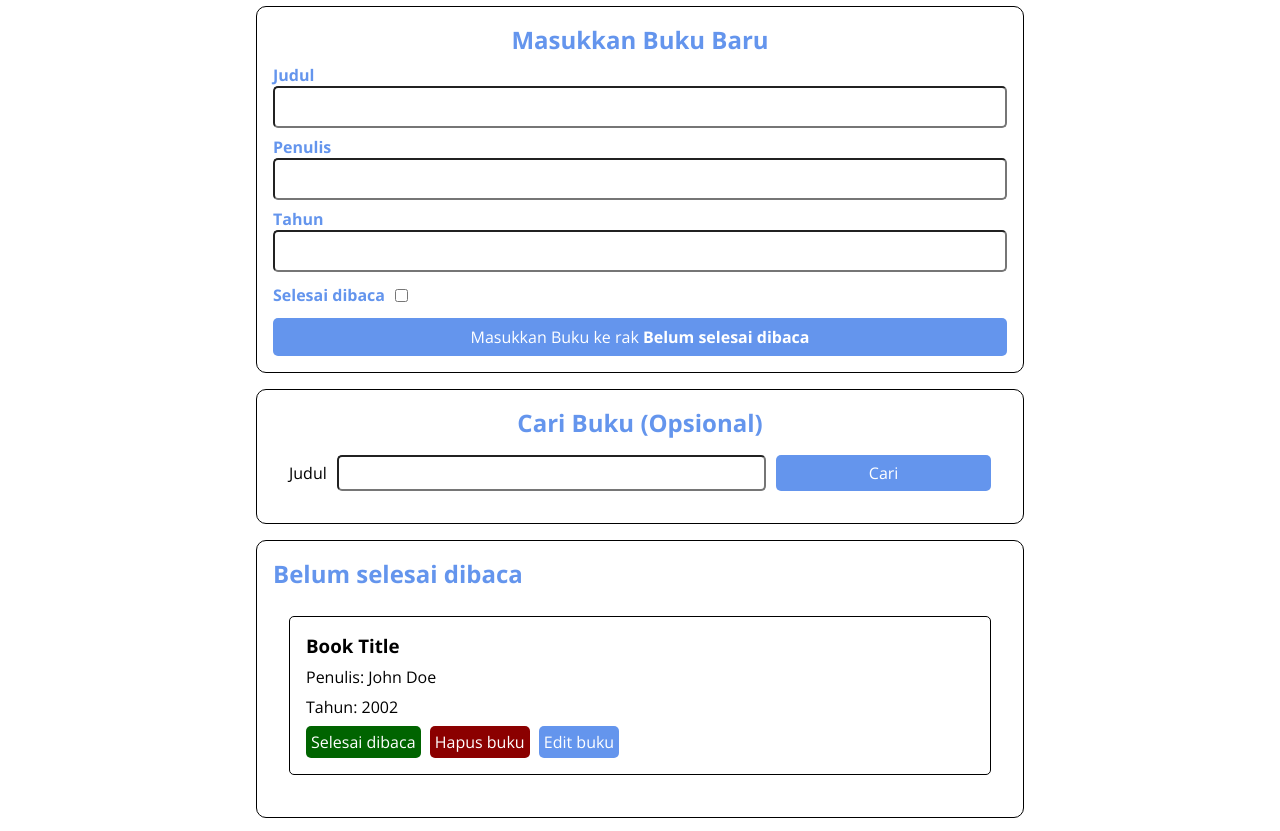
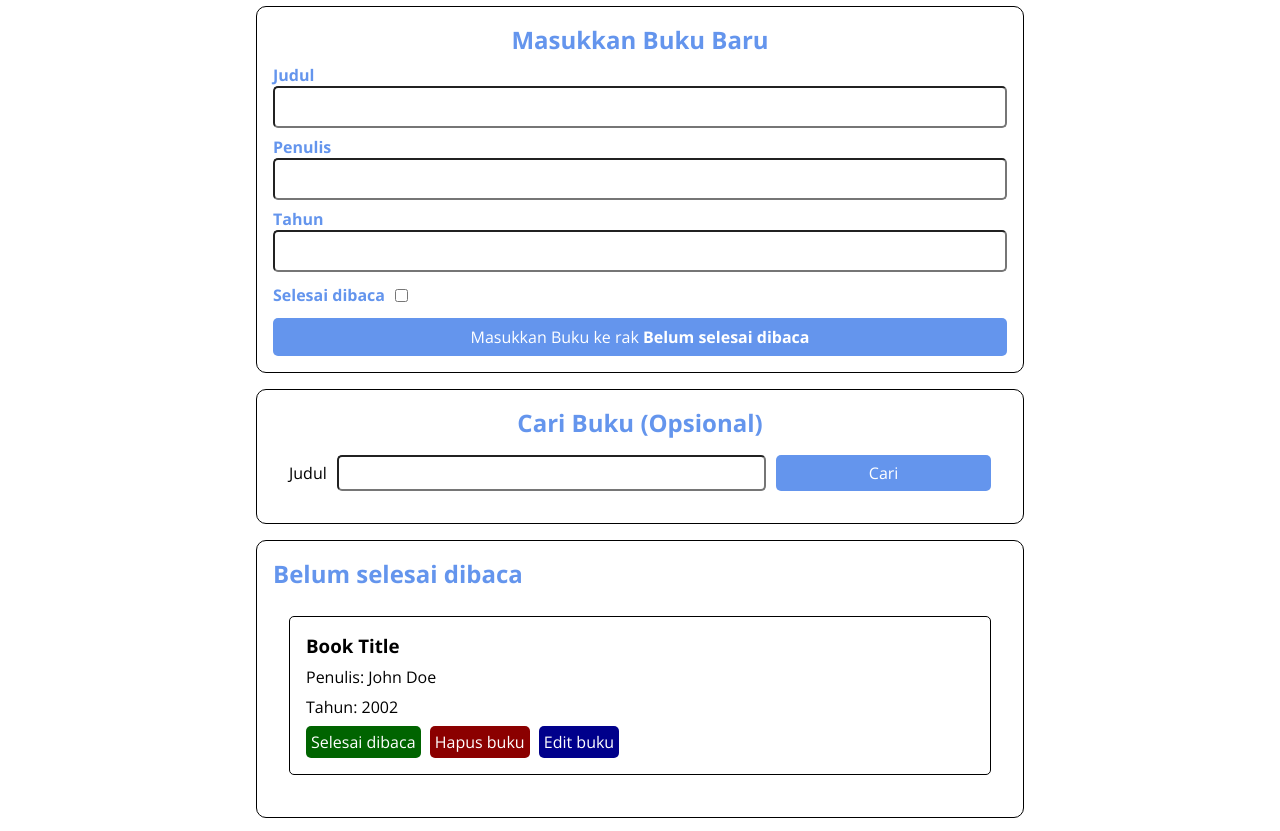
Before and after one commit to RH203/Repo-Website, a website: page Final-Project-Dicoding/index.html in a window 1280 px wide. Shown: the part 77-908 px from the top of the page. Drawn offline with nearby package versions, Linux system fonts and the light colour scheme.

Commit message:
Style updates

```diff
--- a/Final-Project-Dicoding/styles/style.css
+++ b/Final-Project-Dicoding/styles/style.css
@@ -178,7 +178,7 @@ main {
 }
 
 .book_shelf > .book_list > .book_item > .action > .blue {
-    background-color: cornflowerblue;
+    background-color: darkblue;
     color: white;
 }
 
```
